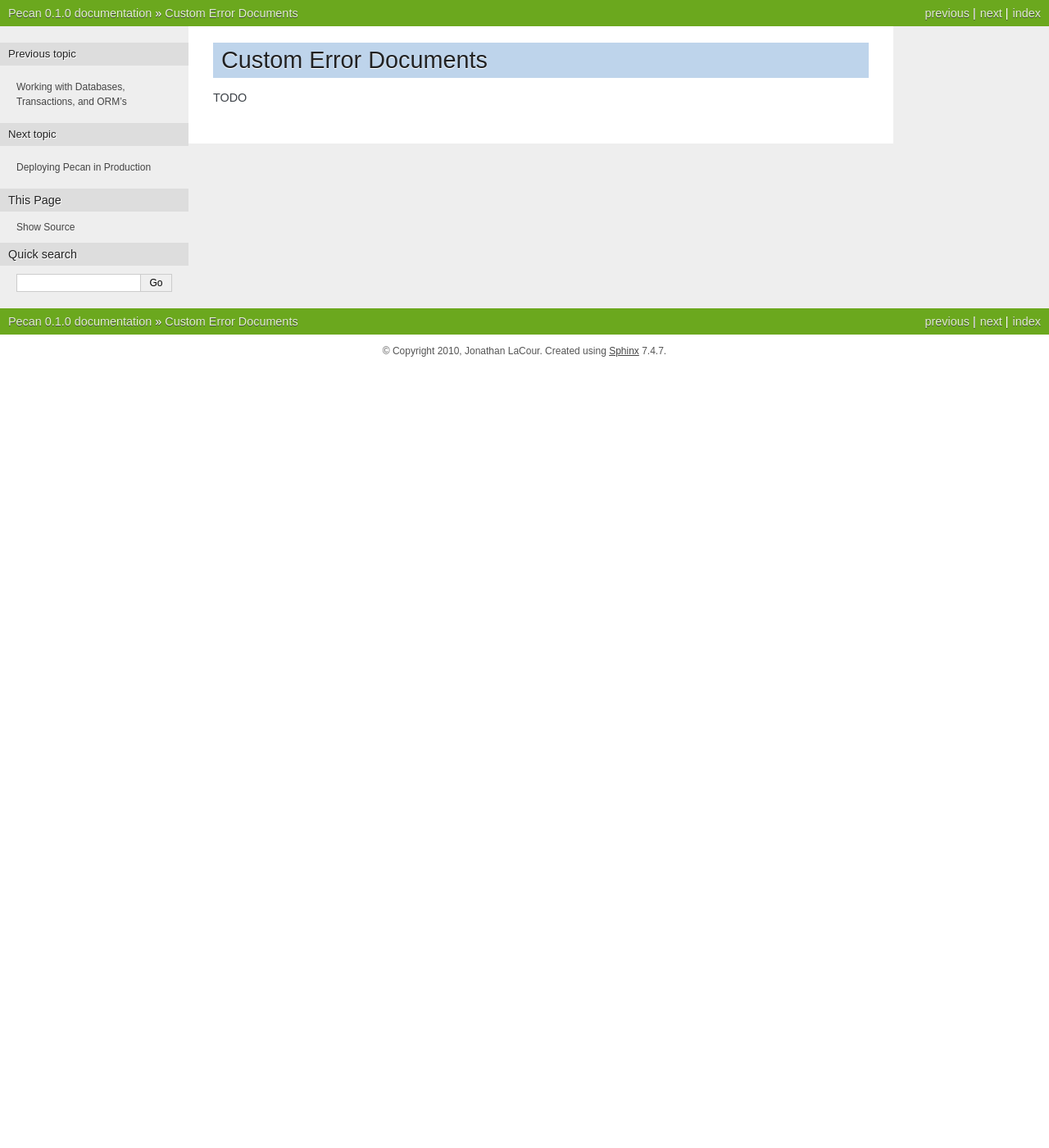
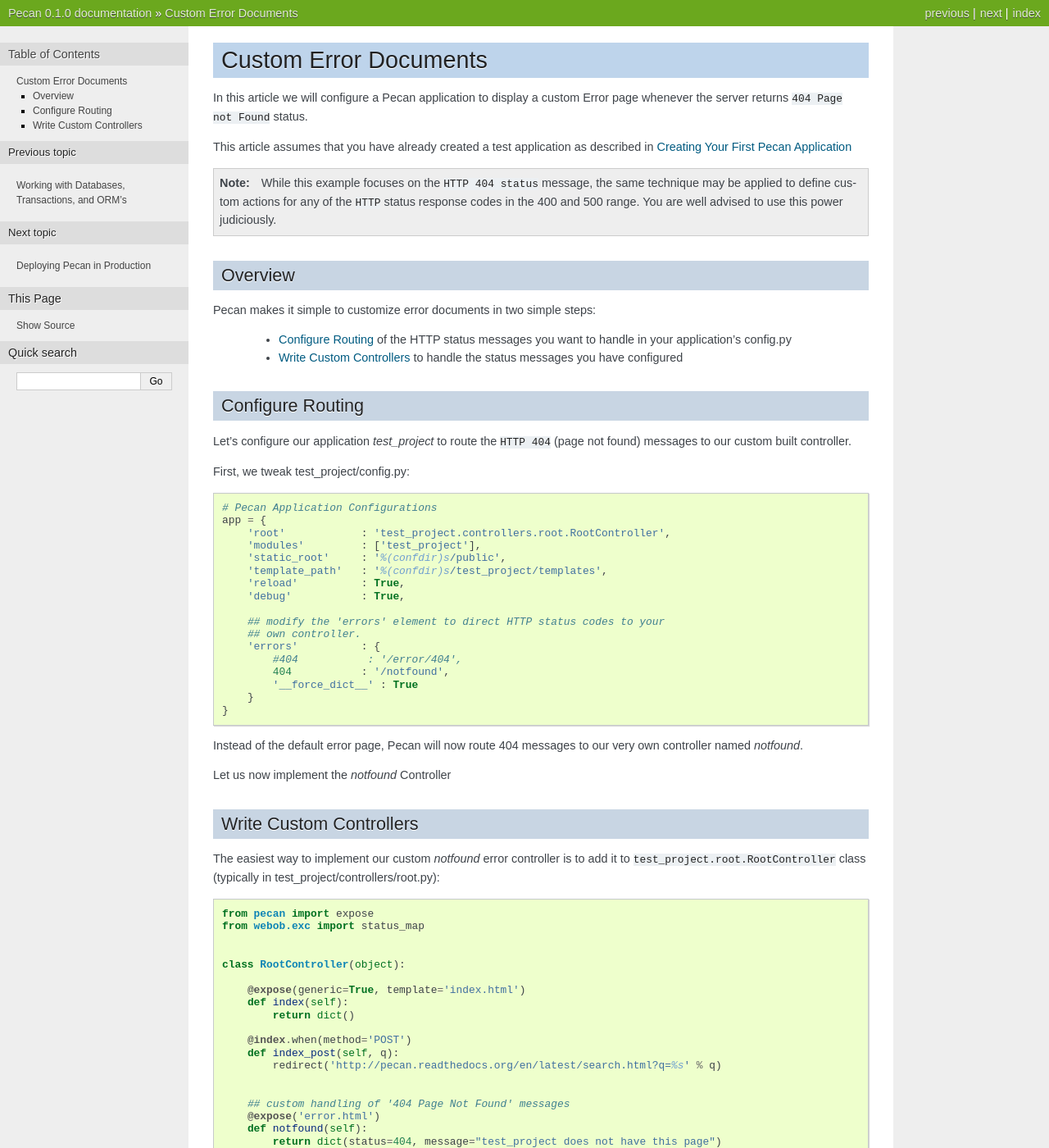
Before and after one commit to stackforge/pecan, a Sphinx documentation site: the page built from docs/source/errors.rst, in a window 1280 px wide and 1400 px high. Shown: the whole window at 82% size. Built offline with Sphinx 7.4.7, drawn with Linux system fonts in a browser that asks for light colours; some of the changed text lies outside the part shown.

Commit message:
Custom Errors Documentation
 - DocString'ed pecan.middleware.errordocument.py
 - Wrote a Custom Errors Cookbook
 - Fixed a bug in base config.py scaffold

```diff
--- a/docs/source/errors.rst
+++ b/docs/source/errors.rst
@@ -2,4 +2,114 @@
 
 Custom Error Documents
 ======================
-TODO
+In this article we will configure a Pecan application to display a custom
+Error page whenever the server returns ``404 Page not Found`` status.
+
+This article assumes that you have already created a test application as
+described in :ref:`quick_start`
+
+.. note::
+    While this example focuses on the ``HTTP 404 status`` message, the same
+    technique may be applied to define custom actions for any of the ``HTTP``
+    status response codes in the 400 and 500 range. You are well advised to use
+    this power judiciously.
+
+.. _overview:
+
+Overview
+--------
+
+Pecan makes it simple to customize error documents in two simple steps:
+
+   * :ref:`configure`  of the HTTP status messages you want to handle
+     in your application's config.py
+   * :ref:`controllers` to handle the status messages you have configured
+
+.. _configure:
+
+Configure Routing
+-----------------
+Let's configure our application *test_project* to route the ``HTTP 404``
+(page not found) messages to our custom built controller.
+
+First, we tweak test_project/config.py::
+
+    # Pecan Application Configurations
+    app = {
+        'root'            : 'test_project.controllers.root.RootController',
+        'modules'         : ['test_project'],
+        'static_root'     : '%(confdir)s/public',
+        'template_path'   : '%(confdir)s/test_project/templates',
+        'reload'          : True,
+        'debug'           : True,
+
+        ## modify the 'errors' element to direct HTTP status codes to your
+        ## own controller.
+        'errors'          : {
+            #404           : '/error/404',
+            404           : '/notfound',
+            '__force_dict__' : True
+        }
+    }
+
+Instead of the default error page, Pecan will now route 404 messages to our
+very own controller named *notfound*.
+
+Let us now implement the *notfound* Controller
+
+.. _controllers:
+
+Write Custom Controllers
+------------------------
+The easiest way to implement our custom *notfound* error controller is to
+add it to ``test_project.root.RootController`` class
+(typically in test_project/controllers/root.py)::
+
+    from pecan import expose
+    from webob.exc import status_map
+
+
+    class RootController(object):
+
+        @expose(generic=True, template='index.html')
+        def index(self):
+            return dict()
+
+        @index.when(method='POST')
+        def index_post(self, q):
+            redirect('http://pecan.readthedocs.org/en/latest/search.html?q=%s' % q)
+
+
+        ## custom handling of '404 Page Not Found' messages
+        @expose('error.html')
+        def notfound(self):
+            return dict(status=404, message="test_project does not have this page")
+
+
+        @expose('error.html')
+        def error(self, status):
+            try:
+                status = int(status)
+            except ValueError:
+                status = 0
+            message = getattr(status_map.get(status), 'explanation', '')
+            return dict(status=status, message=message)
+
+
+And that's it!
+
+Notice that the only bit of code we added to our RootController is::
+
+        ## custom handling of '404 Page Not Found' messages
+        @expose('error.html')
+        def notfound(self):
+            return dict(status=404, message="test_project does not have this page")
+
+We simply ``@expose`` the ``notfound`` controller with the ``error.html``
+template (which was conveniently generated for us and placed under
+test_project/templates/ when we created ``test_project``).  As with any common
+controller *@expose*'d through a template, we return a dictionary of variables
+for interpolation by the template renderer.
+
+Now we can modify the error template, or write a brand new one to make the 404
+error status page or ``test_project`` as pretty or fancy as we want.
```
Also changed, not shown: 2 other files.
